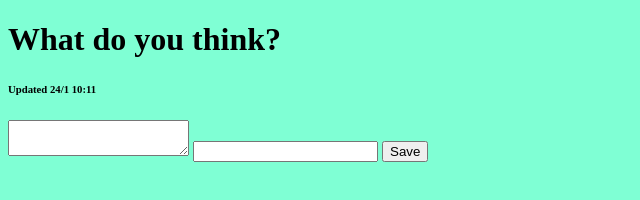
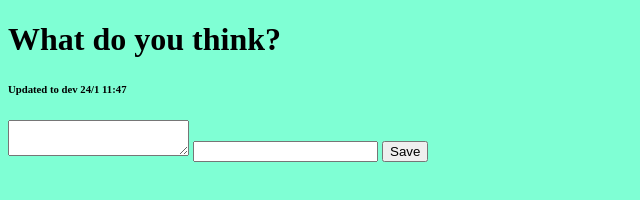
Before and after one commit to WeeHorse/receptia-multidb-backend, a website: page client/index.html in a window 1280 px wide. Shown: the full height of the page, 0-640 px from the left. Drawn offline with Linux system fonts and the light colour scheme; no server answers.

Commit message:
update to index

```diff
--- a/client/index.html
+++ b/client/index.html
@@ -10,7 +10,7 @@
 </head>
 <body>
     <h1>What do you think?</h1>
-    <h6>Updated 24/1 10:11 </h6>
+    <h6>Updated to dev 24/1 11:47 </h6>
     <form onsubmit="saveComment();return false">
         <textarea id="text"></textarea>
         <input type="text" id="author">
```
